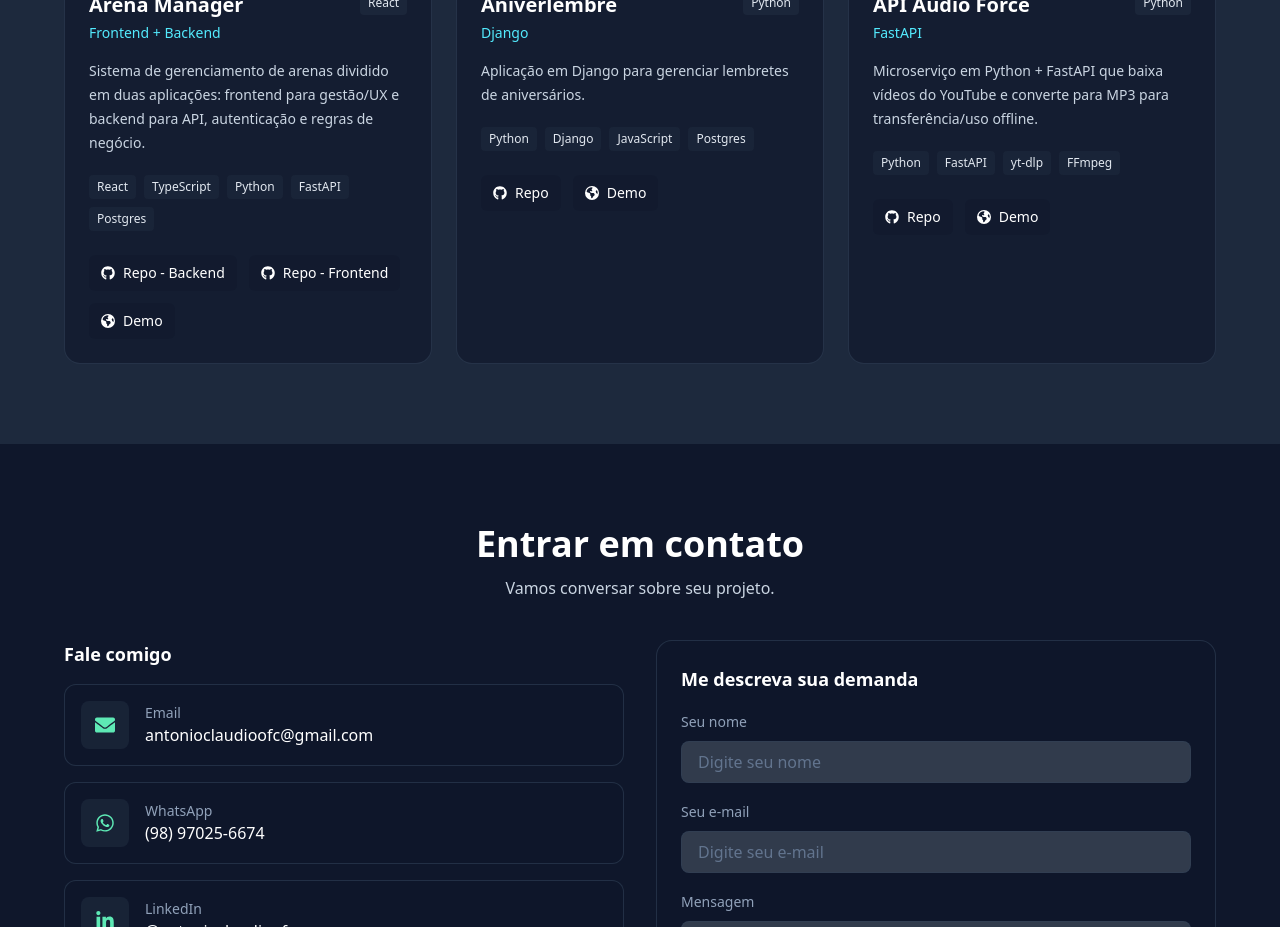
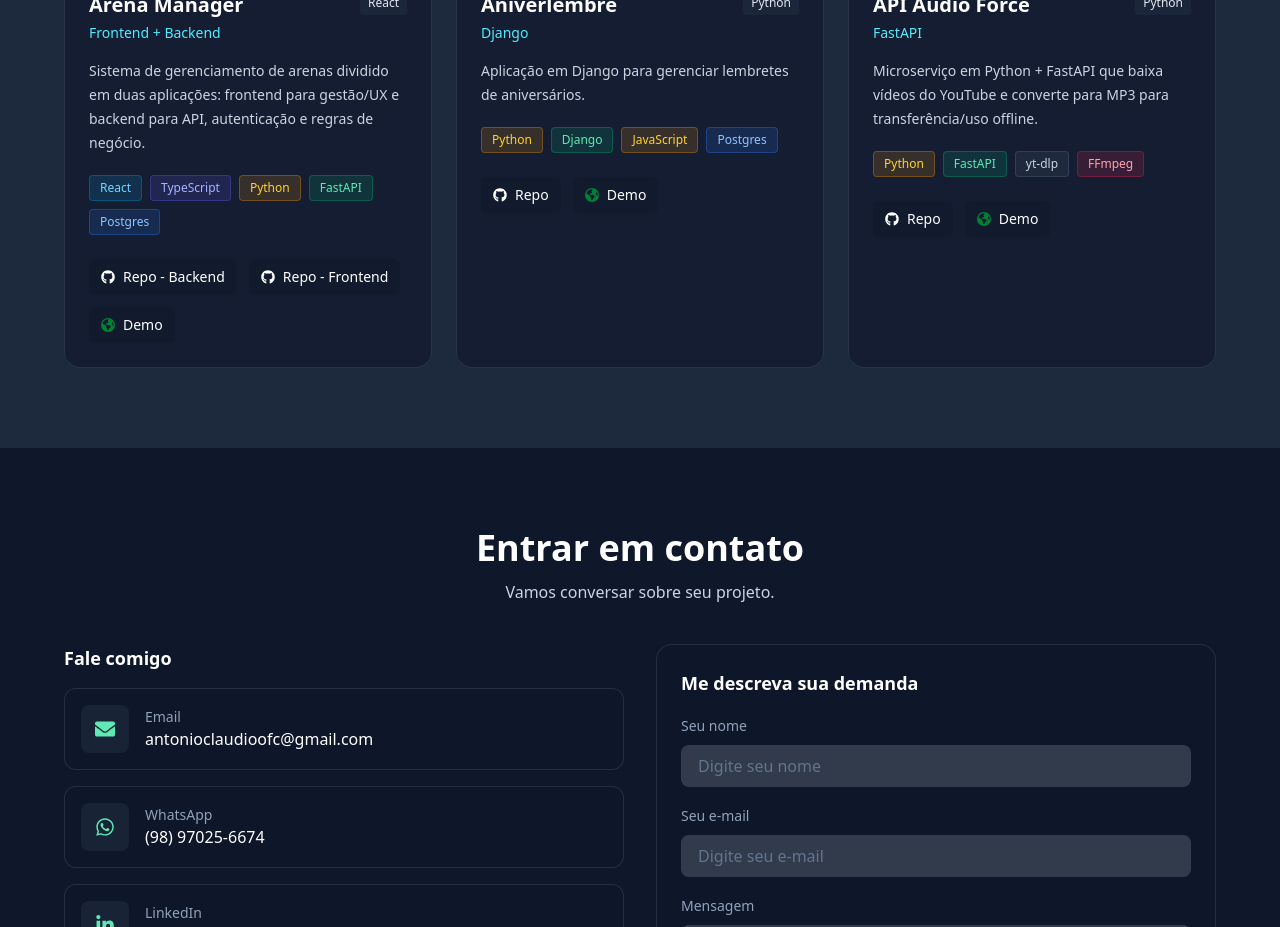
Before and after one commit to antonioclaudioofc/antonio_claudio_dev, a React (Vite) app: page / in a window 1280 px wide. Shown: the part 2880-3807 px from the top of the page. Built offline with nearby package versions, Linux system fonts and the light colour scheme.

Commit message:
feat: update tech display

```diff
--- a/src/components/Projects.tsx
+++ b/src/components/Projects.tsx
@@ -14,6 +14,22 @@ type Project = {
   imageAlt: string;
   links?: { label: string; href: string }[];
 };
+
+const techStyles: Record<string, string> = {
+  React: "bg-sky-500/15 text-sky-300 border-sky-500/30",
+  TypeScript: "bg-indigo-500/15 text-indigo-300 border-indigo-500/30",
+  JavaScript: "bg-amber-500/15 text-amber-300 border-amber-500/30",
+  Python: "bg-amber-500/15 text-amber-300 border-amber-500/30",
+  Django: "bg-emerald-500/15 text-emerald-300 border-emerald-500/30",
+  FastAPI: "bg-emerald-500/15 text-emerald-300 border-emerald-500/30",
+  Postgres: "bg-blue-500/15 text-blue-300 border-blue-500/30",
+  Prisma: "bg-violet-500/15 text-violet-300 border-violet-500/30",
+  "yt-dlp": "bg-slate-500/15 text-slate-300 border-slate-500/30",
+  FFmpeg: "bg-rose-500/15 text-rose-300 border-rose-500/30",
+};
+
+const getTechClass = (tech: string) =>
+  techStyles[tech] ?? "bg-slate-500/15 text-slate-300 border-slate-500/30";
 
 const projects: Project[] = [
   {
@@ -134,7 +150,9 @@ export function Projects() {
                   {p.tech.map((t) => (
                     <span
                       key={t}
-                      className="text-xs px-2 py-1 bg-slate-800/60 rounded text-slate-200"
+                      className={`text-xs px-2.5 py-1 rounded border ${getTechClass(
+                        t,
+                      )}`}
                     >
                       {t}
                     </span>
@@ -157,7 +175,7 @@ export function Projects() {
                         >
                           {isRepo && <FaGithub />}
 
-                          {isDemo && <FaEarthAmericas />}
+                          {isDemo && <FaEarthAmericas className="text-green-700" />}
 
                           <span>{l.label}</span>
                         </a>
```
